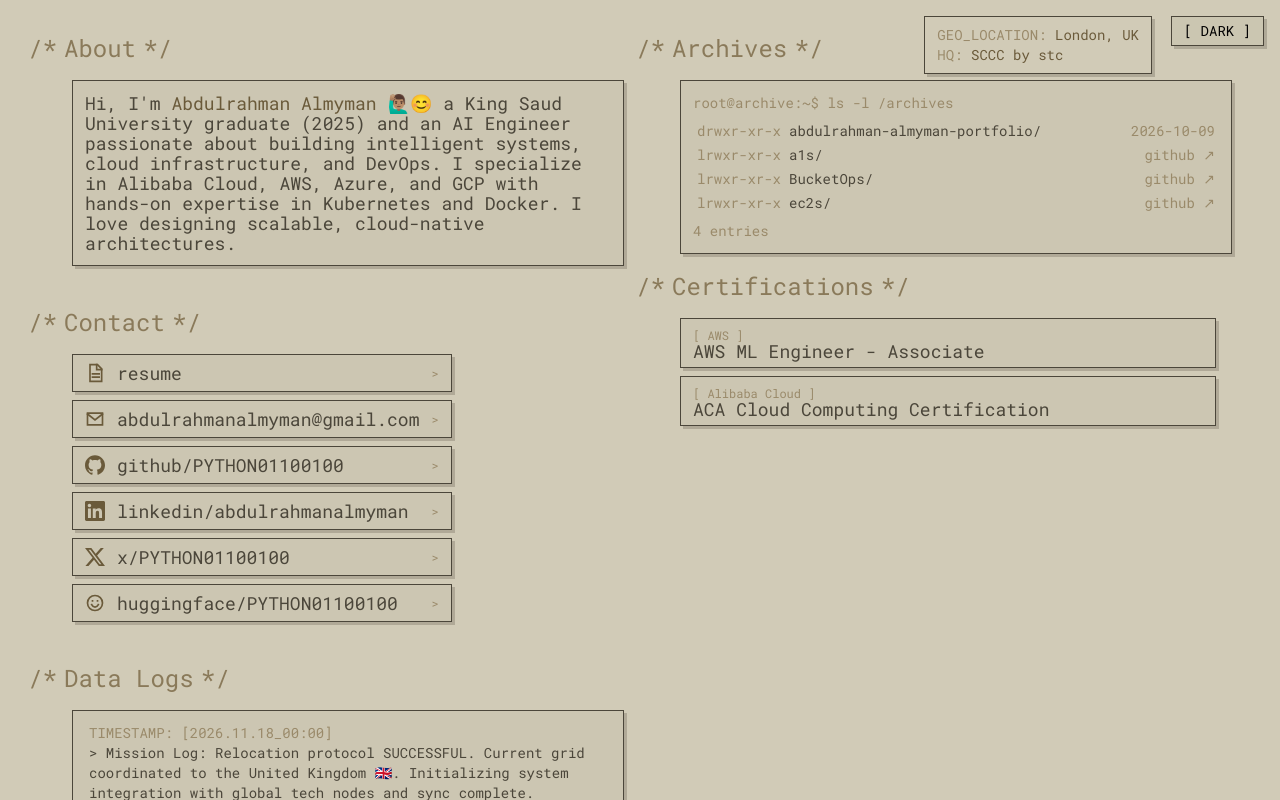
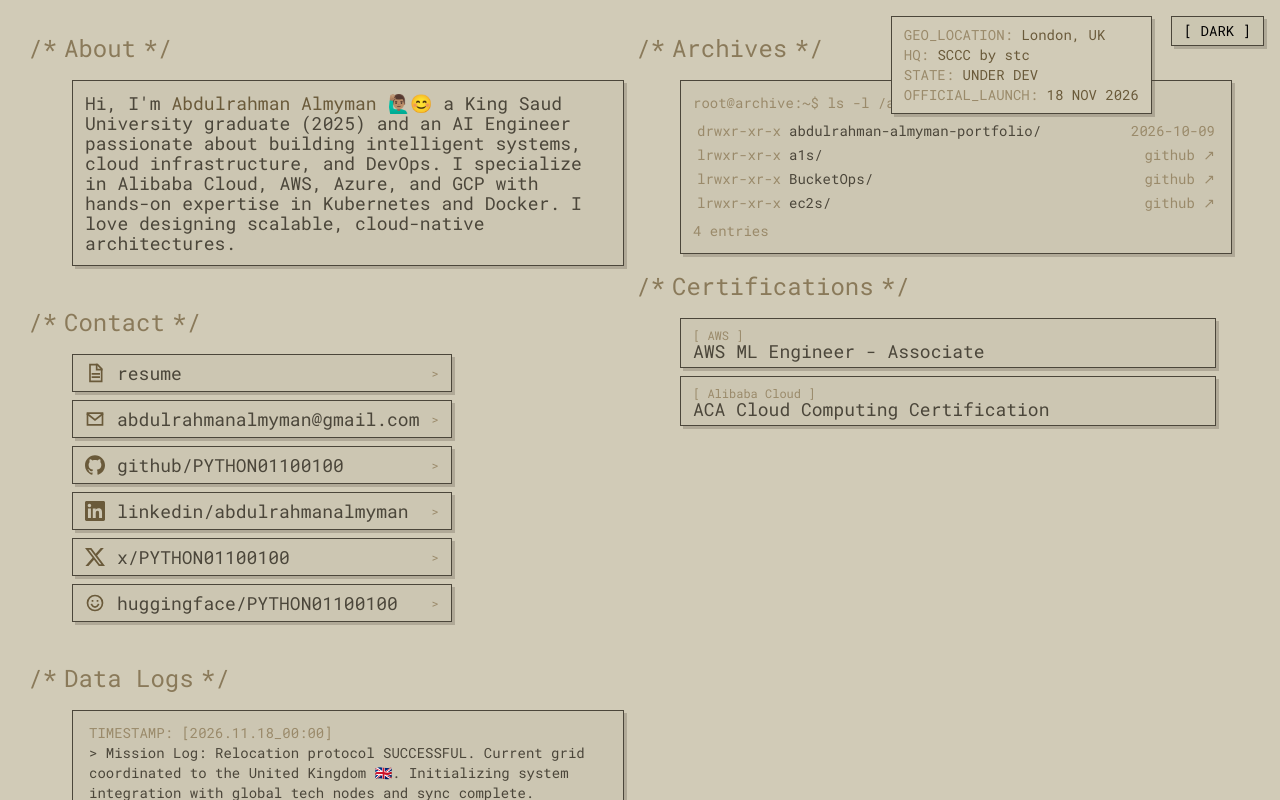
Before and after one commit to PYTHON01100100/AbdulrahmanAlmyman, a Next.js app: page / in a window 1280 px wide. Shown: the top 800 px of the page. Built offline with nearby package versions, Linux system fonts and the light colour scheme.

Commit message:
Add under-dev state and launch date to status plate

```diff
--- a/src/app/components/LocationBadge.tsx
+++ b/src/app/components/LocationBadge.tsx
@@ -5,11 +5,18 @@ import { useEffect, useState } from "react";
 interface LocationBadgeProps {
   geo: string;
   hq: string;
+  status?: string;
+  launch?: string;
 }
 
 // Status plate: fixed beside the theme toggle on large screens, inline on small ones.
 // Fades out once the page is scrolled so it never sits over the content.
-export default function LocationBadge({ geo, hq }: LocationBadgeProps) {
+export default function LocationBadge({
+  geo,
+  hq,
+  status,
+  launch,
+}: LocationBadgeProps) {
   const [scrolled, setScrolled] = useState(false);
 
   useEffect(() => {
@@ -34,6 +41,19 @@ export default function LocationBadge({ geo, hq }: LocationBadgeProps) {
         <span className="text-terminal-comment">HQ:</span>{" "}
         <span className="text-terminal-strong">{hq}</span>
       </p>
+      {status && (
+        <p>
+          <span className="text-terminal-comment">STATE:</span>{" "}
+          <span className="text-terminal-strong">{status}</span>
+          <span className="nier-blink">_</span>
+        </p>
+      )}
+      {launch && (
+        <p>
+          <span className="text-terminal-comment">OFFICIAL_LAUNCH:</span>{" "}
+          <span className="text-terminal-strong">{launch}</span>
+        </p>
+      )}
     </div>
   );
 }
--- a/src/app/page.tsx
+++ b/src/app/page.tsx
@@ -109,7 +109,12 @@ export default function Home() {
   if (!projectsData) return <p>Error occurred with projects data.</p>;
   return (
     <Layout className="text-base sm:text-lg px-6 py-5 md:px-8 md:py-8">
-      <LocationBadge geo="London, UK" hq="SCCC by stc" />
+      <LocationBadge
+        geo="London, UK"
+        hq="SCCC by stc"
+        status="UNDER DEV"
+        launch="18 NOV 2026"
+      />
       {/* Large screen: centered container with max width */}
       <div className=" lg:flex lg:items-center lg:justify-center lg:min-h-[calc(100vh-4rem)] ">
         <div className="md:flex md:flex-wrap md:w-full lg:max-w-304 md:mx-auto max-h-fit">
```
